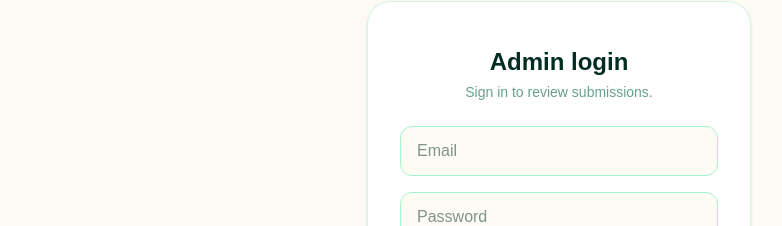
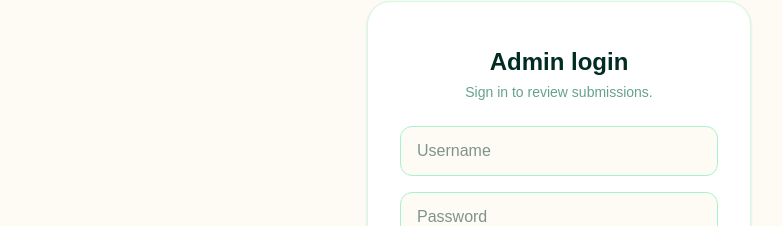
Before and after one commit to ti6xuk1y12el44/poncha-index, a Next.js app: page /admin/login in a window 1280 px wide. Shown: the part 230-456 px from the top of the page, without its empty margins (81-863 px from the left). Built offline with nearby package versions, Linux system fonts and the light colour scheme; no server answers.

Commit message:
added username login for admin

```diff
--- a/app/admin/login/page.js
+++ b/app/admin/login/page.js
@@ -5,7 +5,7 @@ import { supabase } from '../../lib/supabase'
 import Navbar from '../../components/Navbar'
 
 export default function LoginPage() {
-  const [email, setEmail] = useState('')
+  const [username, setUsername] = useState('')
   const [password, setPassword] = useState('')
   const [error, setError] = useState('')
   const [loading, setLoading] = useState(false)
@@ -13,10 +13,21 @@ export default function LoginPage() {
   async function handleLogin() {
     setLoading(true)
     setError('')
-    const { error } = await supabase.auth.signInWithPassword({ email, password })
+
+    // Traduz o username para o email real
+    if (username.trim().toLowerCase() !== process.env.NEXT_PUBLIC_ADMIN_USERNAME) {
+      setError('Invalid username or password.')
+      setLoading(false)
+      return
+    }
+
+    const { error } = await supabase.auth.signInWithPassword({
+      email: process.env.NEXT_PUBLIC_ADMIN_EMAIL,
+      password,
+    })
     setLoading(false)
     if (error) {
-      setError(error.message)
+      setError('Invalid username or password.')
     } else {
       window.location.href = '/admin'
     }
@@ -34,7 +45,7 @@ export default function LoginPage() {
           </div>
 
           <div className="mt-6 space-y-4">
-            <input type="email" placeholder="Email" value={email} onChange={e => setEmail(e.target.value)} className="w-full bg-[#fdfbf3] border border-emerald-200 rounded-xl px-4 py-3 focus:outline-none focus:border-emerald-500" />
+            <input type="text" placeholder="Username" value={username} onChange={e => setUsername(e.target.value)} className="w-full bg-[#fdfbf3] border border-emerald-200 rounded-xl px-4 py-3 focus:outline-none focus:border-emerald-500" />
             <input type="password" placeholder="Password" value={password} onChange={e => setPassword(e.target.value)} className="w-full bg-[#fdfbf3] border border-emerald-200 rounded-xl px-4 py-3 focus:outline-none focus:border-emerald-500" />
             {error && <p className="text-rose-600 text-sm">{error}</p>}
             <button onClick={handleLogin} disabled={loading} className="w-full bg-amber-400 text-emerald-950 py-3 rounded-full font-bold hover:bg-amber-300 transition disabled:opacity-50">
--- a/app/admin/page.js
+++ b/app/admin/page.js
@@ -103,7 +103,7 @@ export default function AdminPage() {
           <p className="text-emerald-800/50 mt-10">Loading...</p>
         ) : submissions.length === 0 ? (
           <div className="bg-white rounded-3xl p-10 text-center text-emerald-800/50 mt-10 border border-emerald-100">
-            No pending submissions. All caught up! 🍹
+            No pending submissions.
           </div>
         ) : (
           <div className="mt-8 space-y-4">
```
